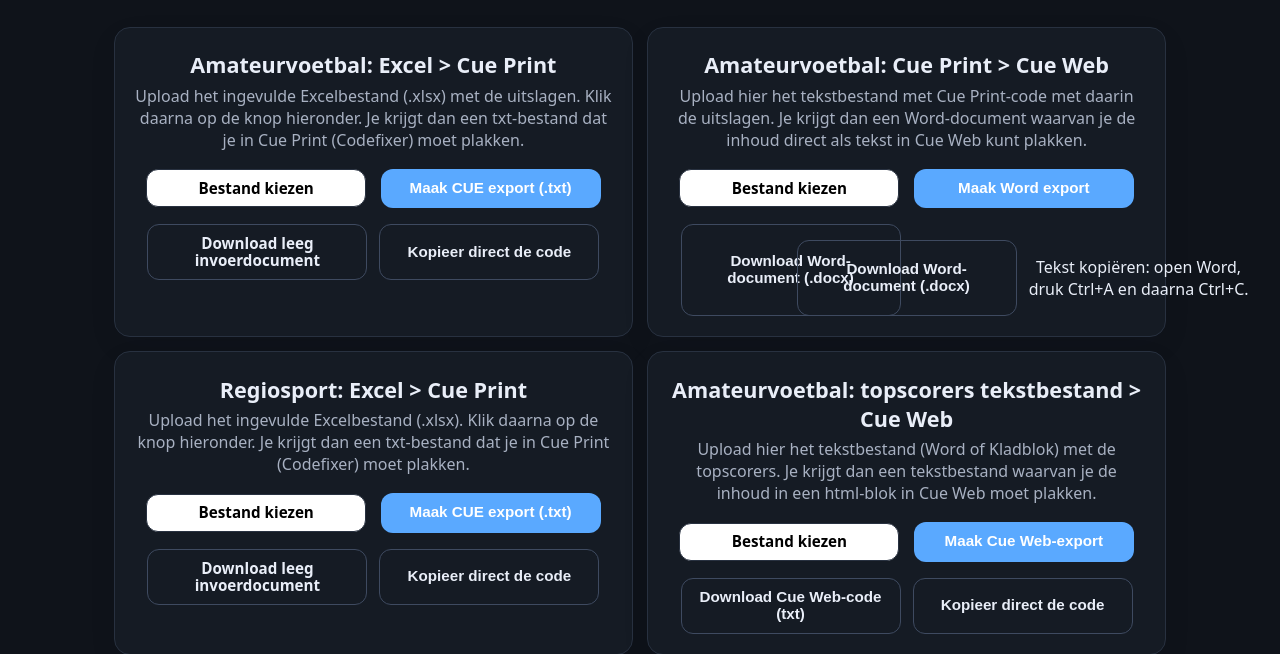
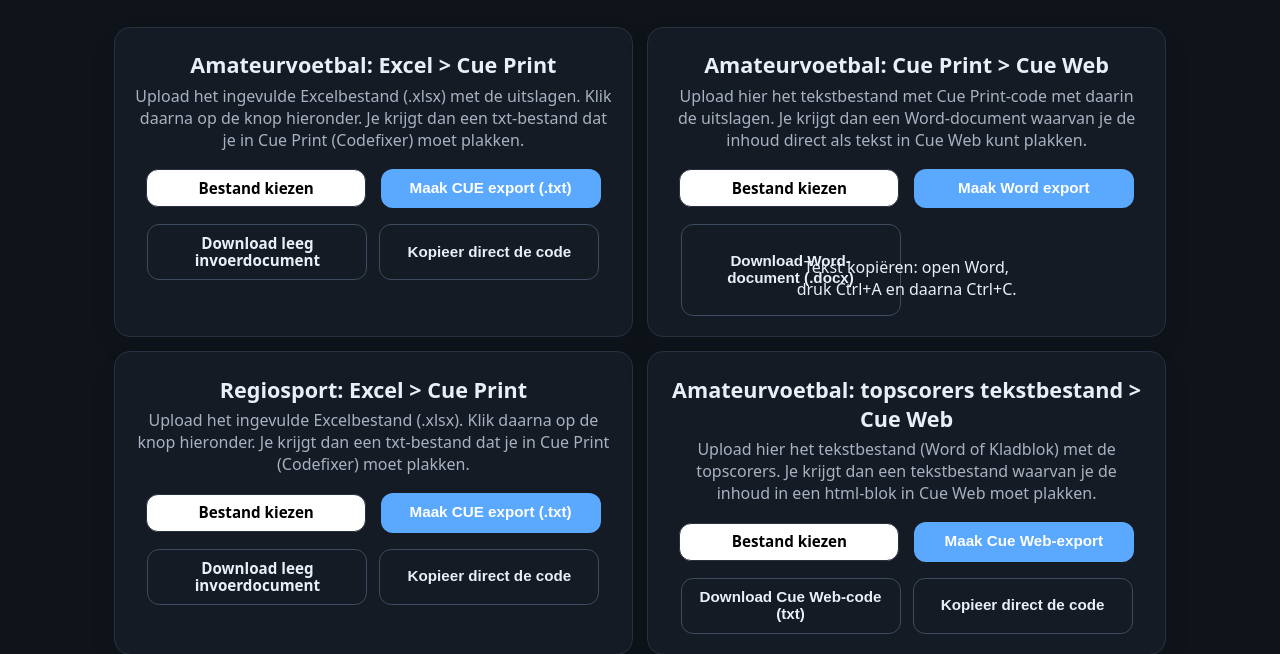
Before and after one commit to torstenfaruhn/test-tool, a Flask app: page / in a window 1280 px wide. Shown: the part 345-999 px from the top of the page. Run offline with Flask 3, Linux system fonts and the light colour scheme.

Commit message:
Update index.html

```diff
--- a/templates/index.html
+++ b/templates/index.html
@@ -74,14 +74,12 @@
             <button class="btn btn-outline download-btn" data-target="amateur-online-output" data-filename="cue_word_export_amateur.docx">
               Download Word-document (.docx)
             </button>
-<div class="actions actions--bottom">
-  <button class="btn btn-outline download-btn" data-target="amateur-online-output" data-filename="cue_word_export_amateur.docx">
-    Download Word-document (.docx)
-  </button>
-  <p class="hint">Tekst kopiëren: open Word, druk Ctrl+A en daarna Ctrl+C.</p>
-</div>
+          <div class="actions actions--bottom">
+            <p class="hint hint--center">
+             Tekst kopiëren: open Word, druk Ctrl+A en daarna Ctrl+C.
+            </p>
           </div>
-        </section>
+</section>
 
 <section class="card">
         <div class="card__head">
```
